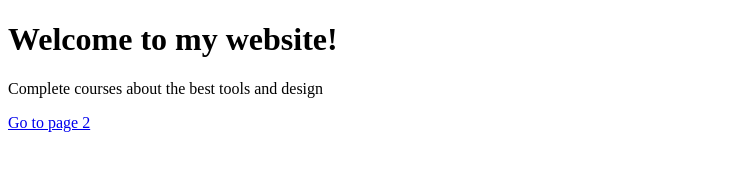
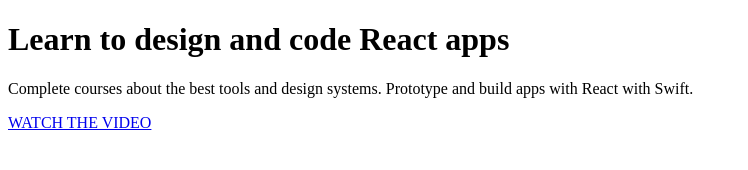
Before and after one commit to jTanG0506/UNiDAYS-personal-development, a Gatsby site in the folder my-first-react-app/: page / in a window 1280 px wide. Shown: the whole page, without its empty margins (0-748 px from the left). Built offline with nearby package versions, Linux system fonts and the light colour scheme; Gatsby itself is replaced by a stand-in of ours.

Commit message:
Change text content to match course content

```diff
--- a/my-first-react-app/src/pages/index.js
+++ b/my-first-react-app/src/pages/index.js
@@ -5,9 +5,9 @@ const IndexPage = () => (
   <div>
     <div className="Hero">
       <div className="HeroGroup">
-        <h1>Welcome to my website!</h1>
-        <p>Complete courses about the best tools and design</p>
-        <Link to="/page-2/">Go to page 2</Link>
+        <h1>Learn to design and code React apps</h1>
+        <p>Complete courses about the best tools and design systems. Prototype and build apps with React with Swift.</p>
+        <Link to="/page-2/">WATCH THE VIDEO</Link>
       </div>
     </div>
   </div>
```
